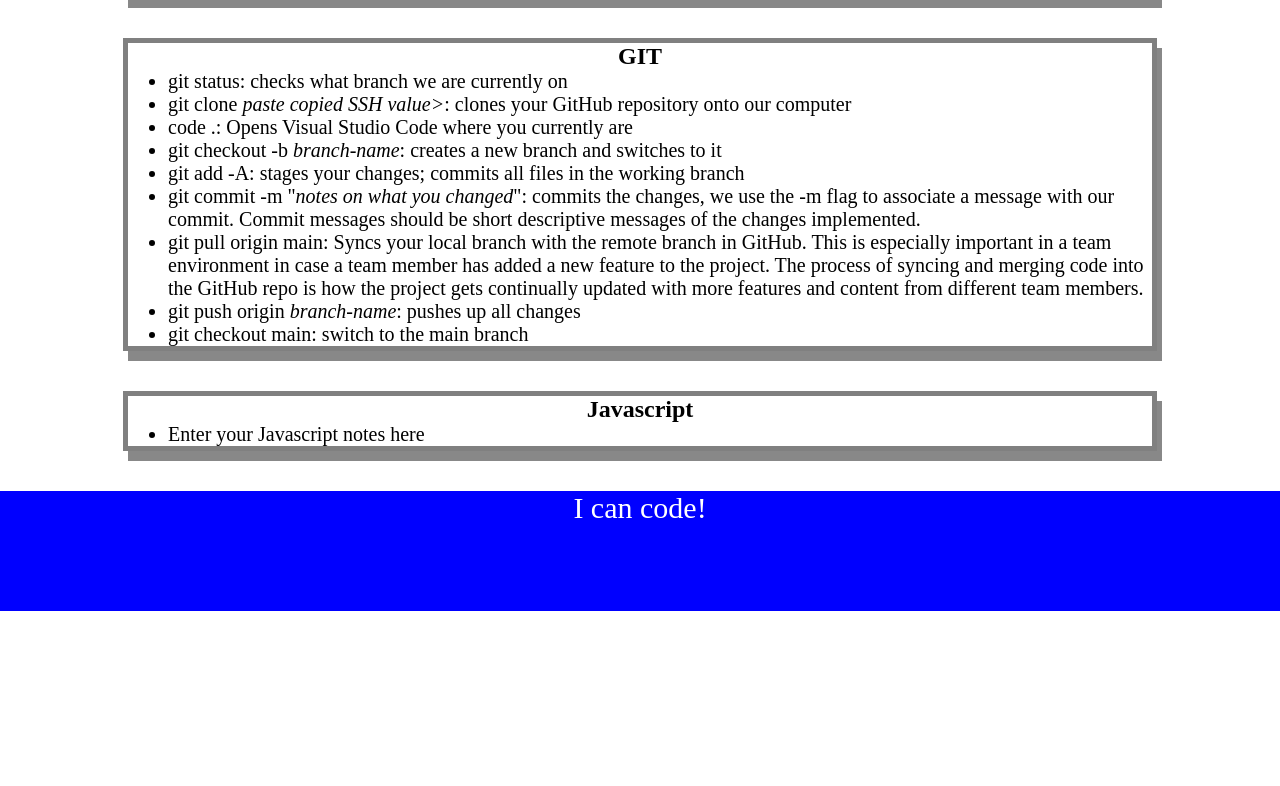
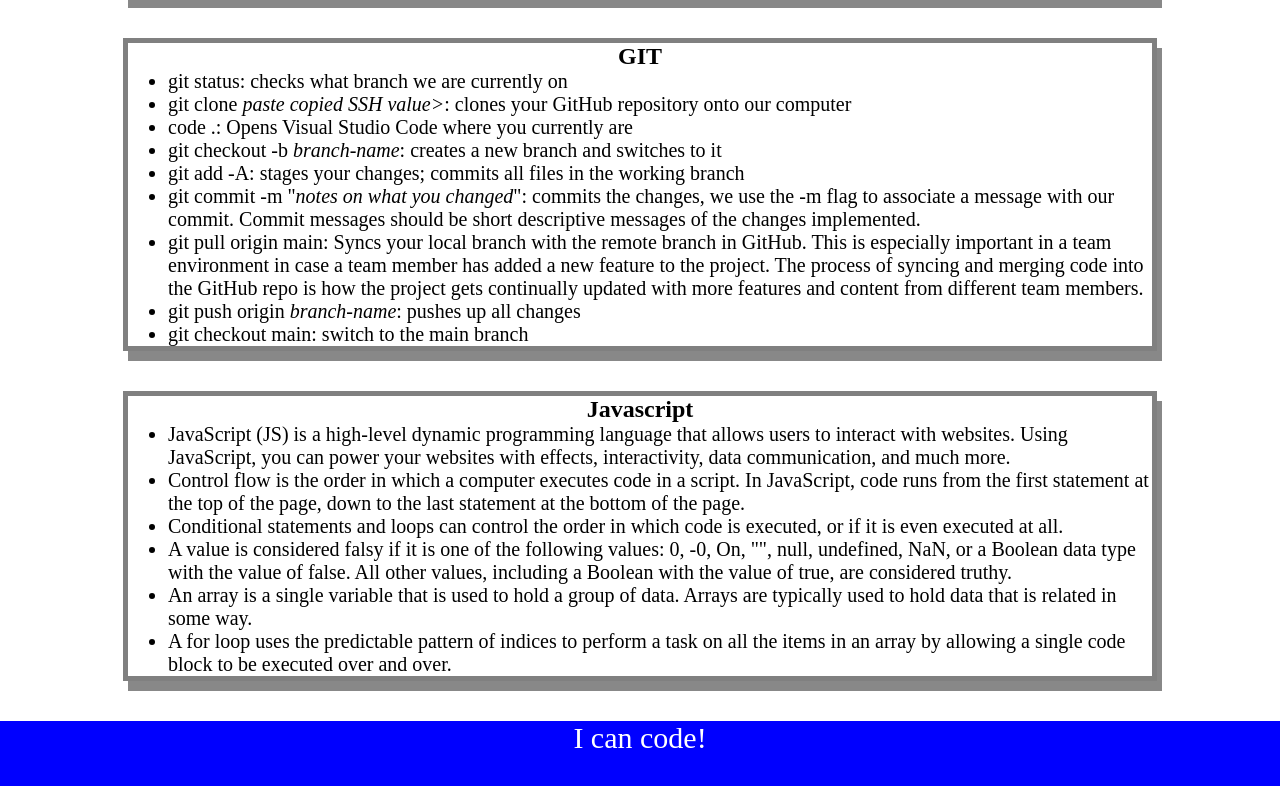
Before and after one commit to Liathor/prework-study-guide, a plain HTML site: page index.html in a window 1280 px wide. Shown: the part 1196-1982 px from the top of the page. Before the commit the page ends 1807 px from the top, so only its background shows below. Drawn offline with Linux system fonts and the light colour scheme.

Commit message:
Added Javascript script.js to Prework Study Guide and updated HTML to link it.

```diff
--- /dev/null
+++ b/assets/script.js
@@ -0,0 +1,20 @@
+const topics = ['HTML', 'CSS', 'Git', 'JavaScript'];
+
+for (let x = 0; x < topics.length; x++) {
+    console.log(topics[x]);
+}
+
+
+/*
+if (topic === 'HTML') {
+ console.log("Let's study HTML!");
+} else if (topic === 'CSS') {
+ console.log("Let's study CSS!");
+} else if (topic === 'Git') {
+ console.log("Let's study Git!");
+} else if (topic === 'JavaScript') {
+ console.log("Let's study JavaScript!");
+} else {
+ console.log('Please try again!');
+}
+*/
--- a/index.html
+++ b/index.html
@@ -11,6 +11,7 @@
     <header id="header">
       <h1>Prework Study Guide</h1>
       <img src="./assets/bowtie-cat.png" alt="Profile image of cat wearing a bow tie." />
+      <h2>✨ Open the Console to See What's Happening ✨</h2>
     </header>
     <main>
       <!-- Student code goes here -->
@@ -64,7 +65,12 @@
       <section  class="card" id="javascript-section">
         <h2>Javascript</h2>
         <ul>
-          <li>Enter your Javascript notes here</li>
+          <li>JavaScript (JS) is a high-level dynamic programming language that allows users to interact with websites. Using JavaScript, you can power your websites with effects, interactivity, data communication, and much more.</li>
+          <li>Control flow is the order in which a computer executes code in a script. In JavaScript, code runs from the first statement at the top of the page, down to the last statement at the bottom of the page.</li>
+          <li>Conditional statements and loops can control the order in which code is executed, or if it is even executed at all.</li>
+          <li>A value is considered falsy if it is one of the following values: 0, -0, On, "", null, undefined, NaN, or a Boolean data type with the value of false. All other values, including a Boolean with the value of true, are considered truthy. </li>
+          <li>An array is a single variable that is used to hold a group of data. Arrays are typically used to hold data that is related in some way.</li>
+          <li>A for loop uses the predictable pattern of indices to perform a task on all the items in an array by allowing a single code block to be executed over and over.</li>
         </ul>
       </section>
     </main>
@@ -72,5 +78,6 @@
     <footer>
       <p>I can code!</p>
     </footer>
+    <script src="./assets/script.js"></script>
   </body>
 </html>
```
